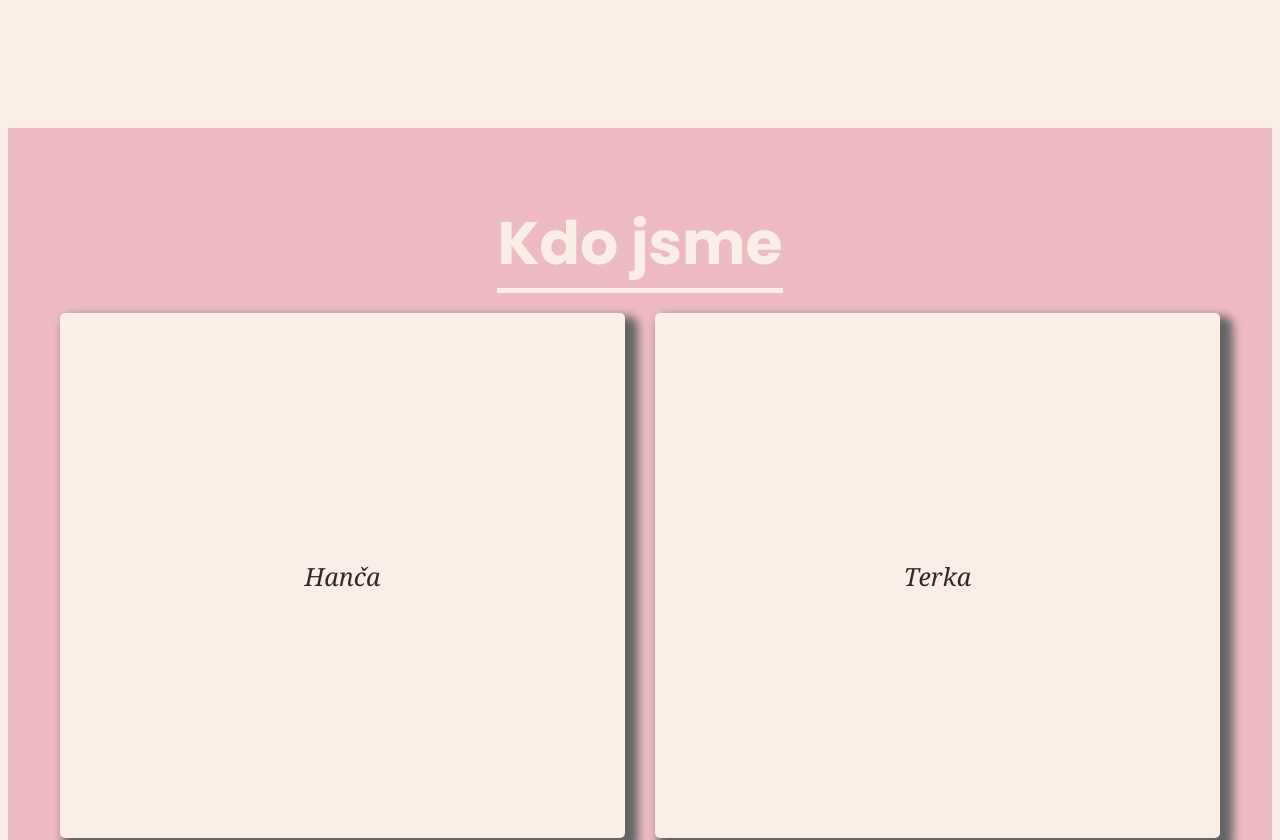
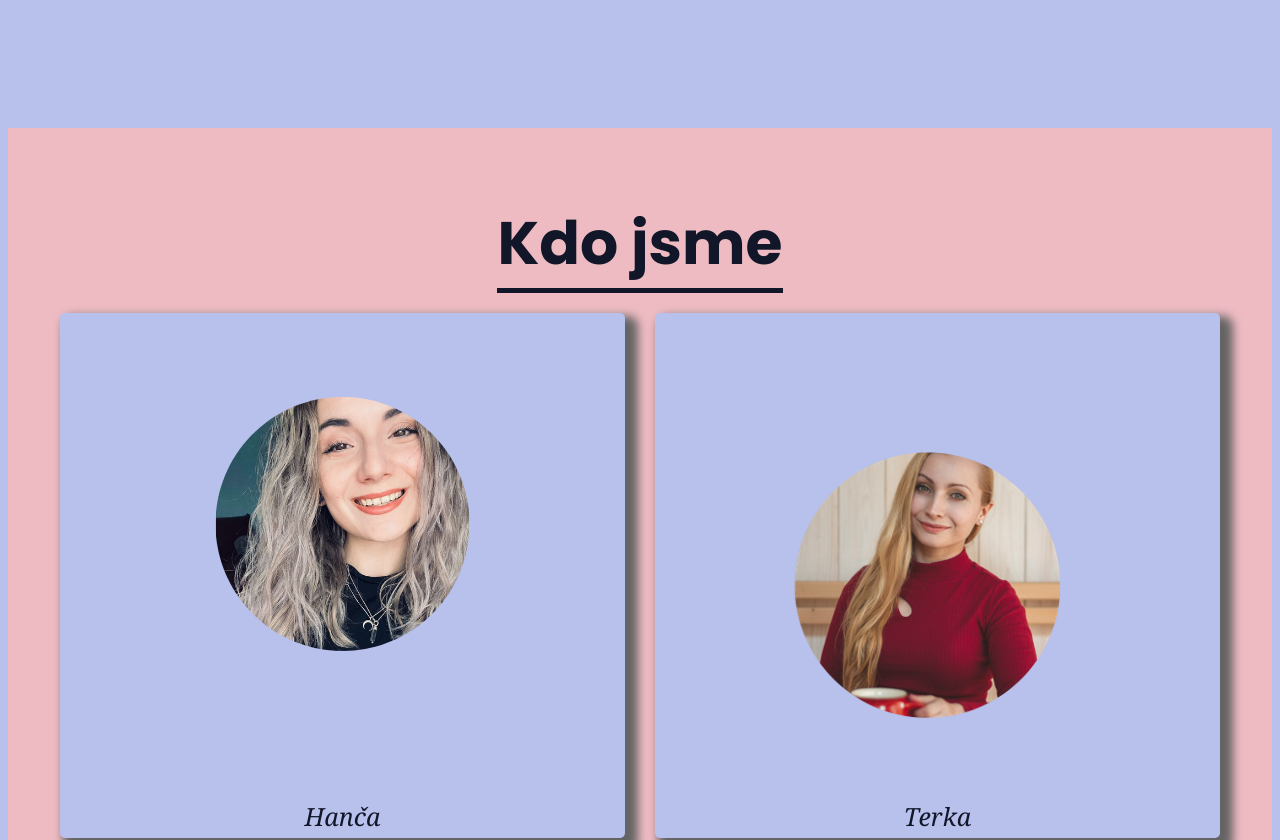
Before and after one commit to hana-bendova/o-projektu, a plain HTML site: page o-aplikaci/index.html in a window 1280 px wide. Shown: the part 680-1520 px from the top of the page. Drawn offline with nearby package versions, Linux system fonts and the light colour scheme.

Commit message:
Přidaný obrázky, dodělat proklik na O nás a odkazy na githuby

```diff
--- a/o-aplikaci/index.html
+++ b/o-aplikaci/index.html
@@ -39,11 +39,12 @@
       <h1>Kdo jsme</h1>
       <div class="contact">
         <a href="" class="hanca">
-          <img src="./NutritionLabel.png" alt="" />
+          <img src="./img/hanca.png" alt="" />
+
           <p>Hanča</p>
         </a>
         <a href="" class="terka">
-          <img src="./registrationform.png" alt="" />
+          <img src="./img/terka.png" alt="" />
           <p>Terka</p>
         </a>
       </div>
--- a/o-aplikaci/style.css
+++ b/o-aplikaci/style.css
@@ -1,4 +1,3 @@
-/* Používáme intuitivní výpočet rozměrů prvků. */
 *,
 *:before,
 *:after {
@@ -6,24 +5,12 @@
 }
 
 :root {
-  --neutral: #faeee7;
-  --primary: #33272a;
+  --neutral: #b8c1ec;
+  --primary: #121629;
   --secondary: #eebbc3;
 
 }
 
-/*
-html {
-  font-family: sans-serif;
-}
-
-
-.container {
-  max-width: 20rem;
-  margin-right: auto;
-  margin-left: auto;
-}
-  */
 
 body {
   font-family: "Noto Serif", sans-serif;
@@ -87,12 +74,12 @@ p {
 
 #contact {
   background-color: var(--secondary);
-  color: var(--neutral);
+  color: var(--primary);
 
 }
 
 #contact h1 {
-  border-bottom: 5px solid var(--neutral);
+  border-bottom: 5px solid var(--primary);
   width: fit-content;
   margin: auto;
 }
```
Also changed, not shown: o-aplikaci/img/hanca.png (added), o-aplikaci/img/terka.png (added).
